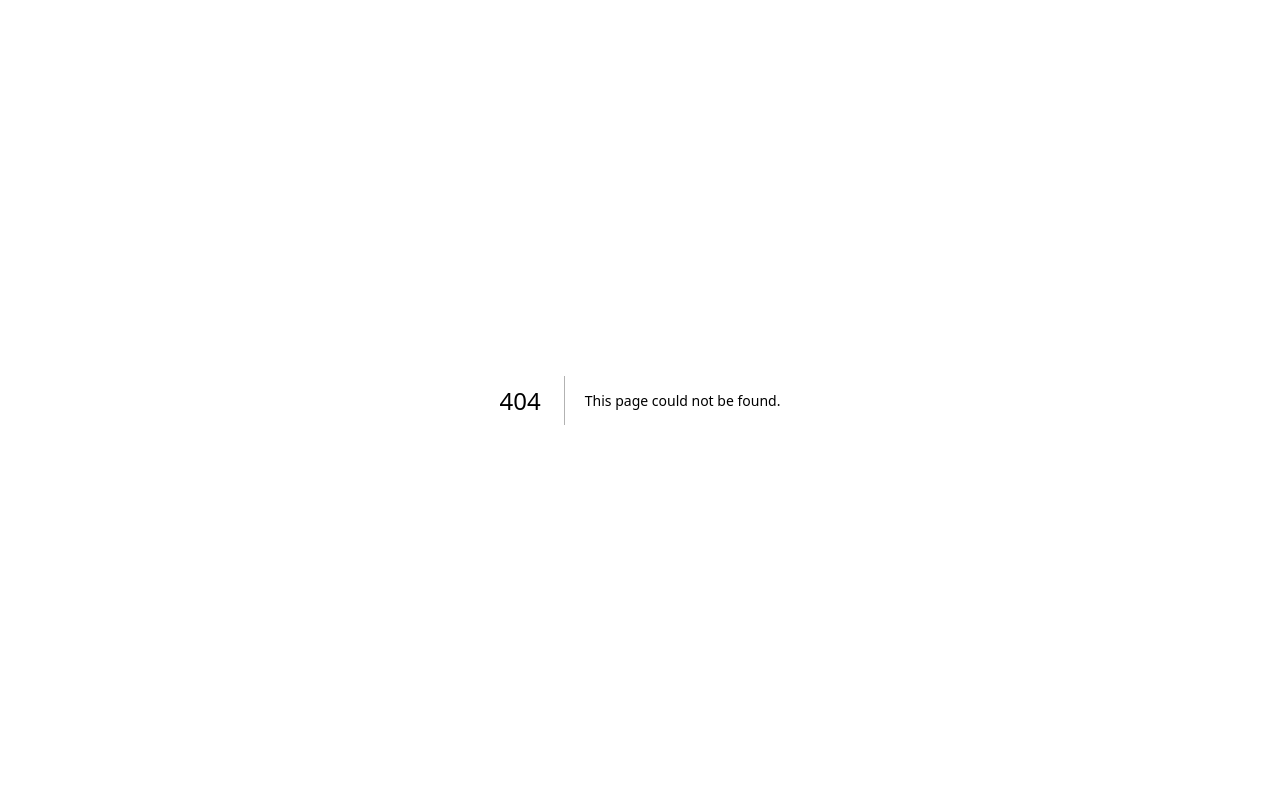
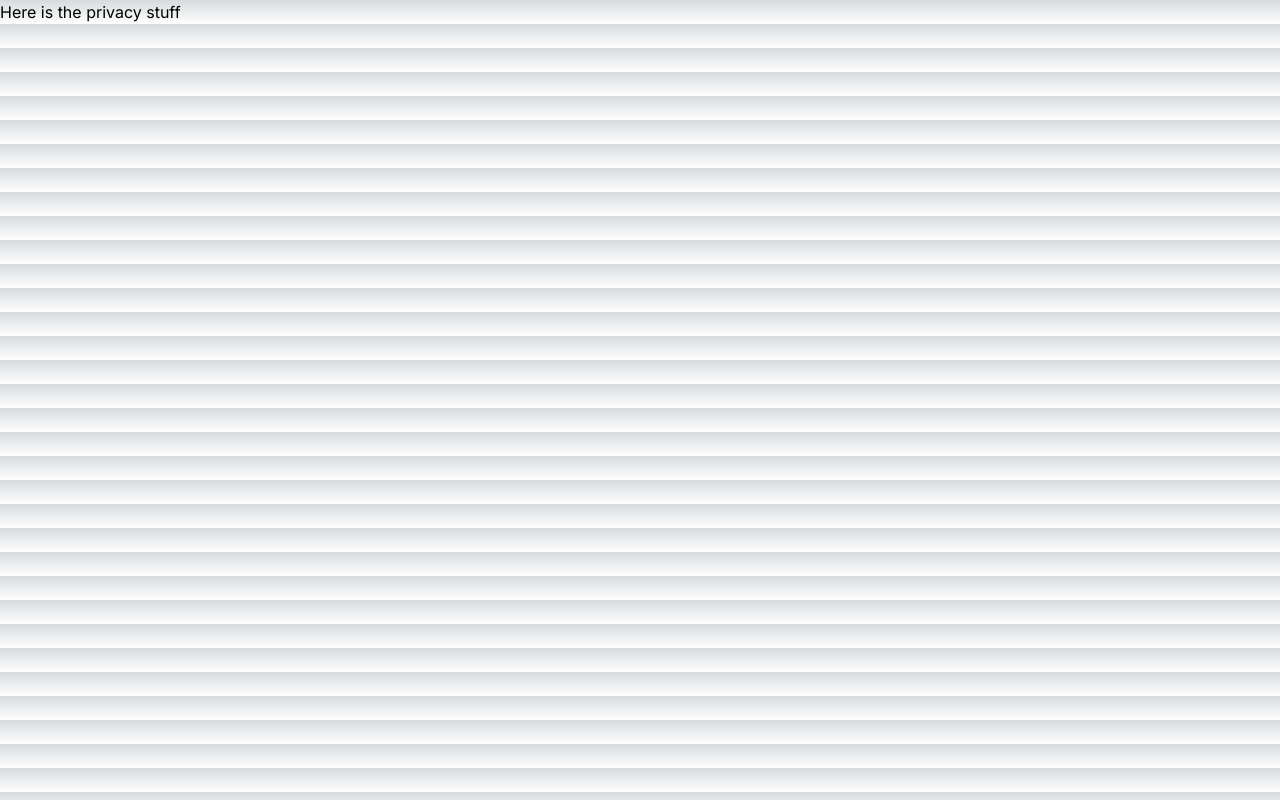
Before and after one commit to jfaussion/Social-paroi, a Next.js app: page /privacy in a window 1280 px wide. Before the commit this address had no page. Built offline with nearby package versions, Linux system fonts and the light colour scheme.

Commit message:
Init privacy page

```diff
--- a/app/page.tsx
+++ b/app/page.tsx
@@ -83,7 +83,7 @@ export default function Home() {
         </a>
 
         <a
-          href="mailto:contact@socialparoi.com"
+          href={`mailto:${process.env.NEXT_PUBLIC_CONTACT}`}
           className="group rounded-lg border border-transparent px-5 py-4 transition-colors hover:border-gray-300 hover:bg-gray-100 hover:dark:border-neutral-700 hover:dark:bg-neutral-800/30"
           target="_blank"
           rel="noopener noreferrer"
@@ -100,7 +100,7 @@ export default function Home() {
         </a>
 
         <a
-          href="https://vercel.com/new?utm_source=create-next-app&utm_medium=appdir-template&utm_campaign=create-next-app"
+          href={`${process.env.NEXT_PUBLIC_HOME_URL}/privacy`}
           className="group rounded-lg border border-transparent px-5 py-4 transition-colors hover:border-gray-300 hover:bg-gray-100 hover:dark:border-neutral-700 hover:dark:bg-neutral-800/30"
           target="_blank"
           rel="noopener noreferrer"
--- /dev/null
+++ b/app/privacy/page.tsx
@@ -0,0 +1,10 @@
+export default function PrivacyPage() {
+
+  return (
+    <main className="flex items-center justify-center md:h-screen">
+      <div className="max-w-sm mx-auto my-8 p-6 bg-gray-900 rounded-lg shadow-md space-y-4">
+        Here is the privacy stuff
+      </div>
+    </main>
+  );
+}
```
